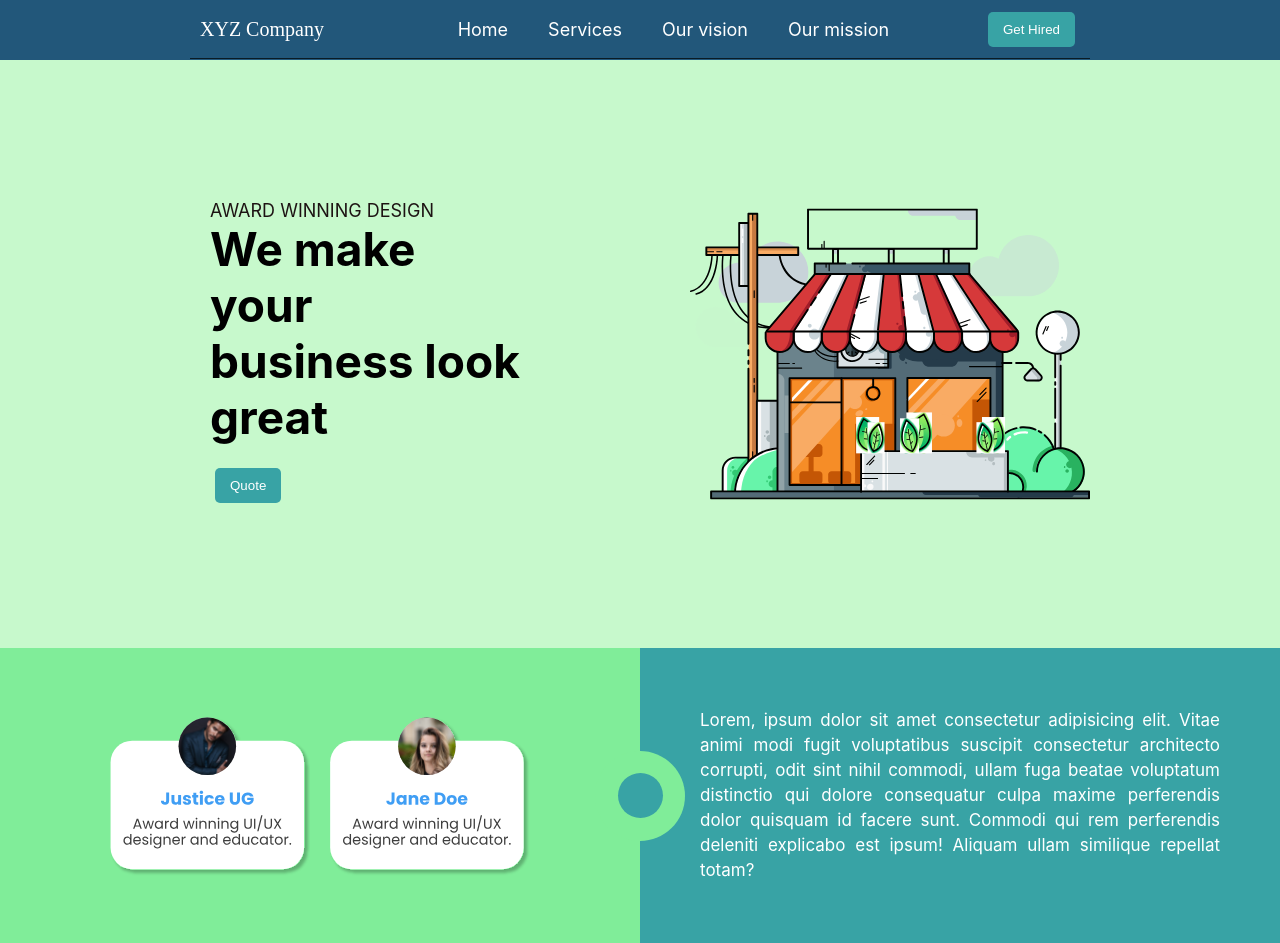
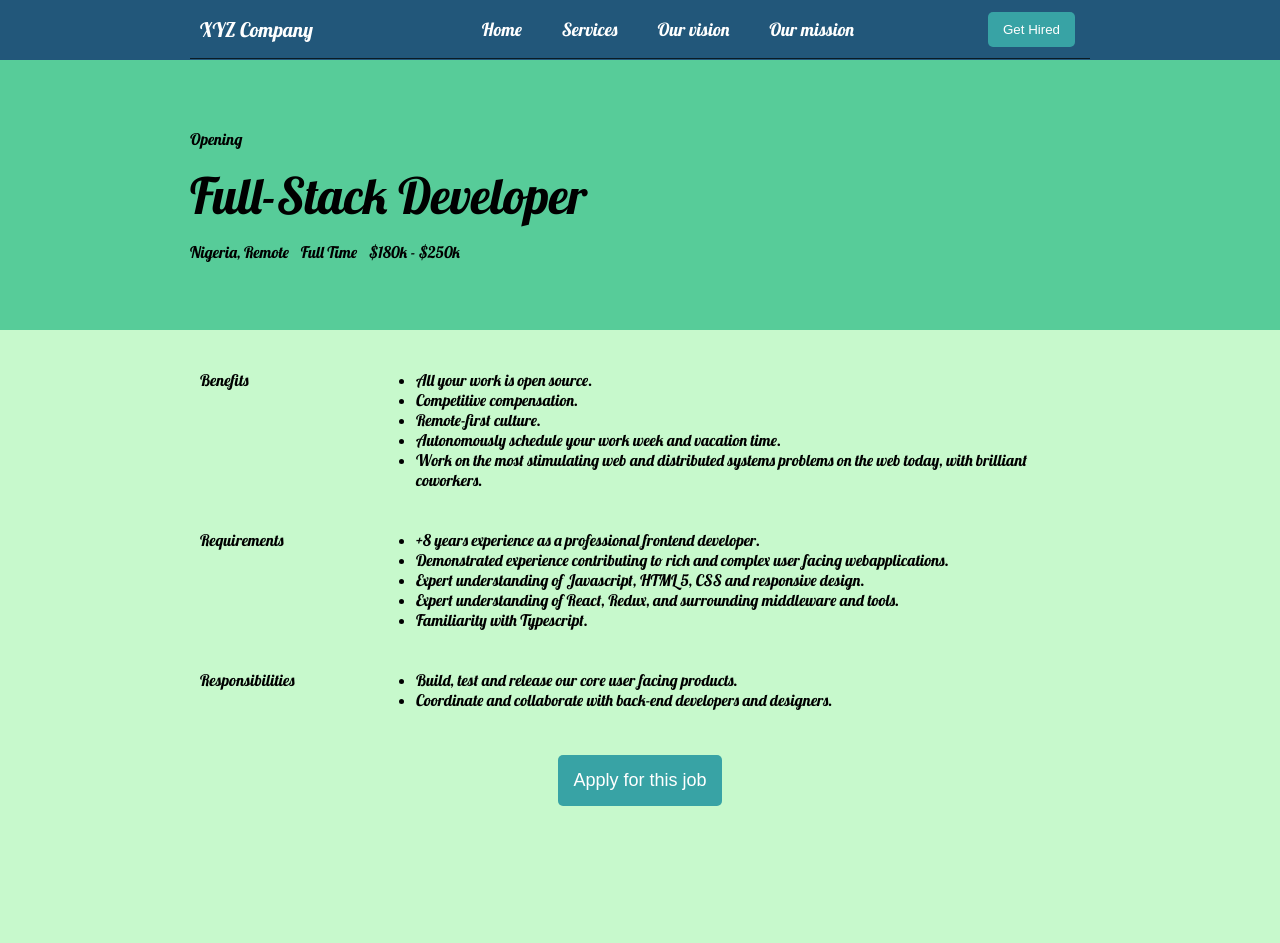
Before and after one commit to Sherlock-HolmesJM/gig, a React (Create React App) app: page /job/id28874637728id in a window 1280 px wide. After the commit the page ends 841 px from the top, so only its background shows below. Built offline with nearby package versions, Linux system fonts and the light colour scheme.

Commit message:
half way through

```diff
--- a/public/index.html
+++ b/public/index.html
@@ -24,7 +24,7 @@
       work correctly both with client-side routing and a non-root public URL.
       Learn how to configure a non-root public URL by running `npm run build`.
     -->
-    <title>React App</title>
+    <title>XYZ</title>
   </head>
   <body>
     <noscript>You need to enable JavaScript to run this app.</noscript>
--- a/src/App.tsx
+++ b/src/App.tsx
@@ -1,13 +1,18 @@
 import { Switch, Route } from "react-router-dom";
 import "./App.css";
+import Job from "./components/common/job";
 import Header from "./components/header";
+import Jobs from "./components/jobs";
 import LandingPage from "./components/landingPage";
 
 function App() {
 	return (
 		<div className="App">
 			<Header />
+
 			<Switch>
+				<Route path="/job/:id" component={Job} />
+				<Route path="/jobs" component={Jobs} />
 				<Route path="/" component={LandingPage} />
 			</Switch>
 		</div>
--- /dev/null
+++ b/src/components/common/job.tsx
@@ -0,0 +1,134 @@
+import styled from "styled-components";
+import { Redirect, useParams } from "react-router";
+import jobs from "../../util/job";
+import Button from "./button";
+
+const Job = () => {
+	const { id } = useParams<{ id: string }>();
+
+	const job = jobs().find(job => job.id === id);
+
+	if (!job) return <Redirect to="/jobs" />;
+
+	const listing = [
+		{ title: "Benefits", list: job.benefits },
+		{ title: "Requirements", list: job.requirements },
+		{ title: "Responsibilities", list: job.responsibilities }
+	];
+
+	return (
+		<Wrapper>
+			<div className="job-header-wrap">
+				<div className="job-header">
+					<div>Opening</div>
+
+					<div>{job.title}</div>
+
+					<div>
+						<span>{job.location}</span>
+						<span>{job.type}</span>
+						<span>{job.pay}</span>
+					</div>
+				</div>
+			</div>
+
+			<div className="listing-group">
+				{listing.map(item => (
+					<div className="listing">
+						<div>{item.title}</div>
+
+						<ul>
+							{item.list.map(b => (
+								<li>{b}</li>
+							))}
+						</ul>
+					</div>
+				))}
+			</div>
+
+			<Button className="apply-btn">Apply for this job</Button>
+		</Wrapper>
+	);
+};
+
+export default Job;
+
+const Wrapper = styled.div`
+	display: flex;
+	flex-direction: column;
+	align-items: center;
+	gap: 40px;
+	padding-bottom: 30px;
+
+	.job-header-wrap {
+		display: flex;
+		flex-direction: column;
+		align-items: center;
+		padding: 10px;
+
+		background: ${window.theme.light};
+		width: 100%;
+	}
+
+	.job-header {
+		display: flex;
+		flex-direction: column;
+		justify-content: center;
+		gap: 15px;
+		min-height: 250px;
+		text-align: left;
+		width: min(900px, 100%);
+
+		& > :nth-child(2) {
+			font-size: min(50px, 15vw);
+			font-weight: 500;
+		}
+
+		& > :last-child {
+			display: flex;
+			flex-wrap: wrap;
+			width: 80%;
+			gap: 12px;
+
+			@media (max-width: 324px) {
+				flex-direction: column;
+			}
+		}
+	}
+
+	.listing-group {
+		display: flex;
+		flex-direction: column;
+		align-items: center;
+		width: 100%;
+		gap: 40px;
+	}
+
+	.listing {
+		display: flex;
+		justify-content: space-between;
+		width: min(900px, 100%);
+		padding: 0 10px;
+		text-align: left;
+
+		& > :first-child {
+			flex: 20%;
+		}
+
+		ul {
+			margin: 0;
+			flex: 80%;
+		}
+
+		@media (max-width: 521px) {
+			flex-direction: column;
+			gap: 20px;
+		}
+	}
+
+	.apply-btn {
+		padding: 15px;
+		font-size: clamp(15px, 8vw, 18px);
+		font-weight: 500;
+	}
+`;
--- a/src/components/header.tsx
+++ b/src/components/header.tsx
@@ -26,7 +26,11 @@ const Header = () => {
 				</div>
 
 				<div>
-					<Button>Get Hired</Button>
+					<Button>
+						<Link to="/jobs" className="link">
+							Get Hired
+						</Link>
+					</Button>
 				</div>
 			</header>
 		</Wrapper>
@@ -55,9 +59,6 @@ const Wrapper = styled.div`
 	}
 
 	.header-title {
-		@import url("https://fonts.googleapis.com/css2?family=Lobster&display=swap");
-
-		font-family: "Lobster", cursive;
 		font-size: 20px;
 		font-weight: 400;
 		cursor: context-menu;
@@ -83,9 +84,4 @@ const Wrapper = styled.div`
 	li:hover {
 		background-color: ${window.theme.dark};
 	}
-
-	.link {
-		text-decoration: none;
-		color: inherit;
-	}
 `;
--- /dev/null
+++ b/src/components/jobs.tsx
@@ -0,0 +1,98 @@
+import styled from "styled-components";
+import HeroSection from "./common/heroSection";
+import job_offer from "../assets/job_offer.svg";
+import jobs from "../util/job";
+import { Link } from "react-router-dom";
+
+const Jobs = () => {
+	return (
+		<Wrapper>
+			<HeroSection img={job_offer}>
+				<div>We are hiring</div>
+				<div>Let's build XYZ together</div>
+			</HeroSection>
+
+			<div className="jobs-openings">
+				<h1>Openings</h1>
+
+				<div>
+					We don't just offer great compensation and flexibility, but the
+					perfect mission, team and timing for you to build something that
+					changes everything.
+				</div>
+
+				<div>
+					{jobs().map(job => (
+						<Link to={`/job/${job.id}`} className="link jobs-job">
+							<div>{job.title}</div>
+
+							<div>
+								<span>{job.location}</span>
+								<span>{job.type}</span>
+								<span>{job.pay}</span>
+							</div>
+						</Link>
+					))}
+				</div>
+			</div>
+		</Wrapper>
+	);
+};
+
+export default Jobs;
+
+const Wrapper = styled.div`
+	display: flex;
+	flex-direction: column;
+	align-items: center;
+	gap: 20px;
+
+	.jobs-openings {
+		display: flex;
+		flex-direction: column;
+		align-items: center;
+		gap: 30px;
+		width: min(900px, 100%);
+
+		& > :nth-child(2) {
+			font-size: 23px;
+			text-align: center;
+			padding: 10px;
+		}
+
+		& > :nth-child(3) {
+			display: flex;
+			flex-direction: column;
+			gap: 20px;
+			background-color: ${window.theme.lighter};
+			border-radius: 10px;
+			width: 100%;
+			margin-bottom: 30px;
+
+			.jobs-job {
+				cursor: pointer;
+				padding: 10px;
+				border-radius: inherit;
+				transition: background 0.4s ease-in-out;
+
+				&:hover {
+					background-color: ${window.theme.dark};
+				}
+
+				& > :first-child {
+					color: ${window.theme.darker};
+					font-size: 25px;
+					font-weight: 500;
+				}
+
+				& > :last-child {
+					display: flex;
+					flex-wrap: wrap;
+					justify-content: center;
+					gap: 10px;
+					font-size: 18px;
+				}
+			}
+		}
+	}
+`;
--- a/src/index.css
+++ b/src/index.css
@@ -1,18 +1,27 @@
+@import url("https://fonts.googleapis.com/css2?family=Lobster&display=swap");
+
 * {
 	box-sizing: border-box;
 }
 
 body {
 	margin: 0;
-	font-family: -apple-system, BlinkMacSystemFont, "Segoe UI", "Roboto", "Oxygen",
+	/* font-family: -apple-system, BlinkMacSystemFont, "Segoe UI", "Roboto", "Oxygen",
 		"Ubuntu", "Cantarell", "Fira Sans", "Droid Sans", "Helvetica Neue",
-		sans-serif;
+		sans-serif; */
+	font-family: "Lobster", cursive;
 	-webkit-font-smoothing: antialiased;
 	-moz-osx-font-smoothing: grayscale;
 	background-color: #c7f9cc;
+	min-width: 280px;
 }
 
 code {
 	font-family: source-code-pro, Menlo, Monaco, Consolas, "Courier New",
 		monospace;
 }
+
+.link {
+	text-decoration: none;
+	color: inherit;
+}
--- /dev/null
+++ b/src/util/job.ts
@@ -0,0 +1,100 @@
+const jobs = () => [
+	{
+		id: "id28877837728id",
+		title: "Front-End Developer",
+		location: "Remote",
+		type: "Full Time",
+		pay: "$80k - $120k",
+		benefits: [
+			"All your work is open source.",
+			"Competitive compensation.",
+			"Remote-first culture.",
+			"Autonomously schedule your work week and vacation time.",
+			"Work on the most stimulating web and distributed systems problems on the web today, with brilliant coworkers."
+		],
+		responsibilities: [
+			"Build, test and release our core user facing products.",
+			"Coordinate and collaborate with back-end developers and designers."
+		],
+		requirements: [
+			"+3 years experience as a professional frontend developer.",
+			"Demonstrated experience contributing to rich and complex user facing webapplications.",
+			"Expert understanding of Javascript, HTML 5, CSS and responsive design.",
+			"Expert understanding of React, Redux, and surrounding middleware and tools.",
+			"Familiarity with Typescript."
+		],
+		nice2have: [
+			"Familiarity with Blockchain and related technology.",
+			"Prior experience contributing to or managing open-source projects.",
+			"Familiarity with Electron.",
+			"Familiariry with Nodejs.",
+			"Familiarity with GraphQL"
+		]
+	},
+	{
+		id: "id2887773197728id",
+		title: "Back-End Developer",
+		location: "Nigeria, Remote",
+		type: "Full Time",
+		pay: "$70k - $120k",
+		benefits: [
+			"All your work is open source.",
+			"Competitive compensation.",
+			"Remote-first culture.",
+			"Autonomously schedule your work week and vacation time.",
+			"Work on the most stimulating web and distributed systems problems on the web today, with brilliant coworkers."
+		],
+		responsibilities: [
+			"Build, test and release our core user facing products.",
+			"Coordinate and collaborate with back-end developers and designers."
+		],
+		requirements: [
+			"+3 years experience as a professional frontend developer.",
+			"Demonstrated experience contributing to rich and complex user facing webapplications.",
+			"Expert understanding of Javascript, HTML 5, CSS and responsive design.",
+			"Expert understanding of React, Redux, and surrounding middleware and tools.",
+			"Familiarity with Typescript."
+		],
+		nice2have: [
+			"Familiarity with Blockchain and related technology.",
+			"Prior experience contributing to or managing open-source projects.",
+			"Familiarity with Electron.",
+			"Familiariry with Nodejs.",
+			"Familiarity with GraphQL"
+		]
+	},
+	{
+		id: "id28874637728id",
+		title: "Full-Stack Developer",
+		location: "Nigeria, Remote",
+		type: "Full Time",
+		pay: "$180k - $250k",
+		benefits: [
+			"All your work is open source.",
+			"Competitive compensation.",
+			"Remote-first culture.",
+			"Autonomously schedule your work week and vacation time.",
+			"Work on the most stimulating web and distributed systems problems on the web today, with brilliant coworkers."
+		],
+		responsibilities: [
+			"Build, test and release our core user facing products.",
+			"Coordinate and collaborate with back-end developers and designers."
+		],
+		requirements: [
+			"+8 years experience as a professional frontend developer.",
+			"Demonstrated experience contributing to rich and complex user facing webapplications.",
+			"Expert understanding of Javascript, HTML 5, CSS and responsive design.",
+			"Expert understanding of React, Redux, and surrounding middleware and tools.",
+			"Familiarity with Typescript."
+		],
+		nice2have: [
+			"Familiarity with Blockchain and related technology.",
+			"Prior experience contributing to or managing open-source projects.",
+			"Familiarity with Electron.",
+			"Familiariry with Nodejs.",
+			"Familiarity with GraphQL"
+		]
+	}
+];
+
+export default jobs;
```
Also changed, not shown: src/assets/job_offer.svg (added).
